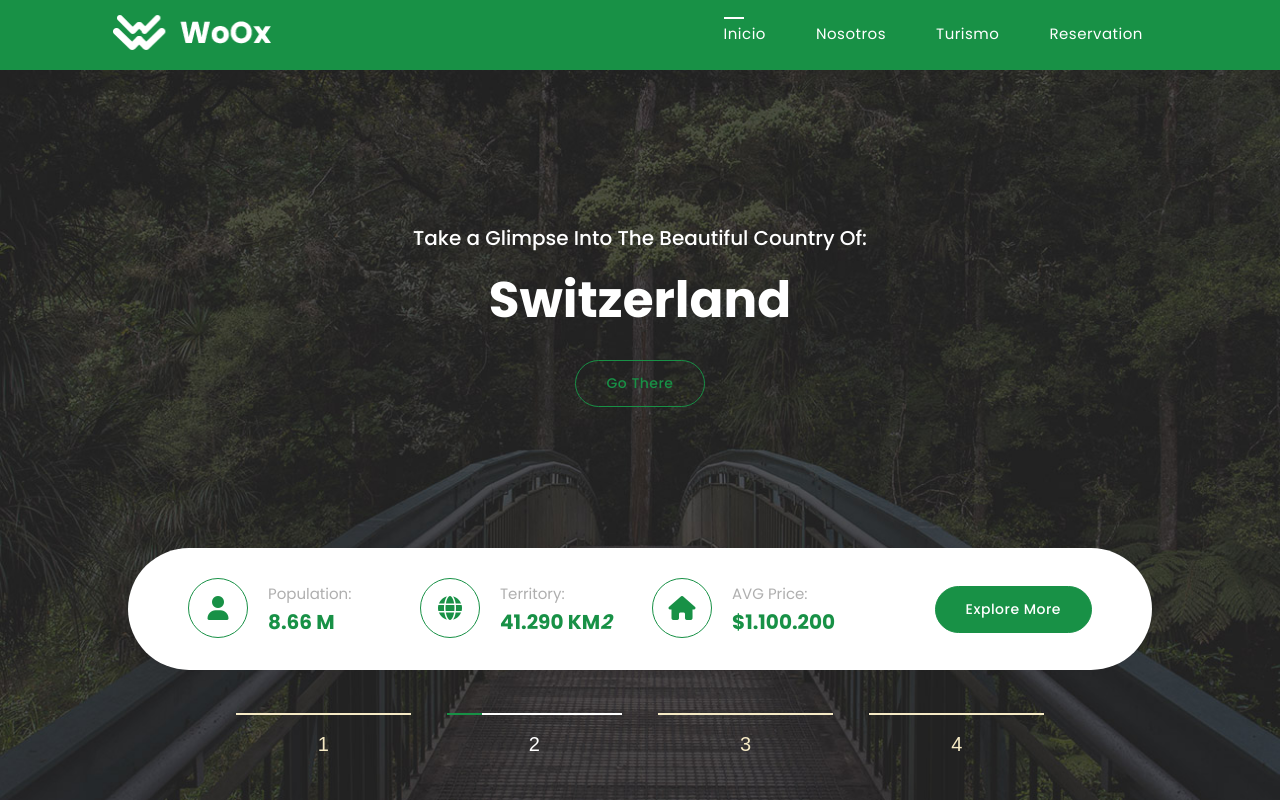
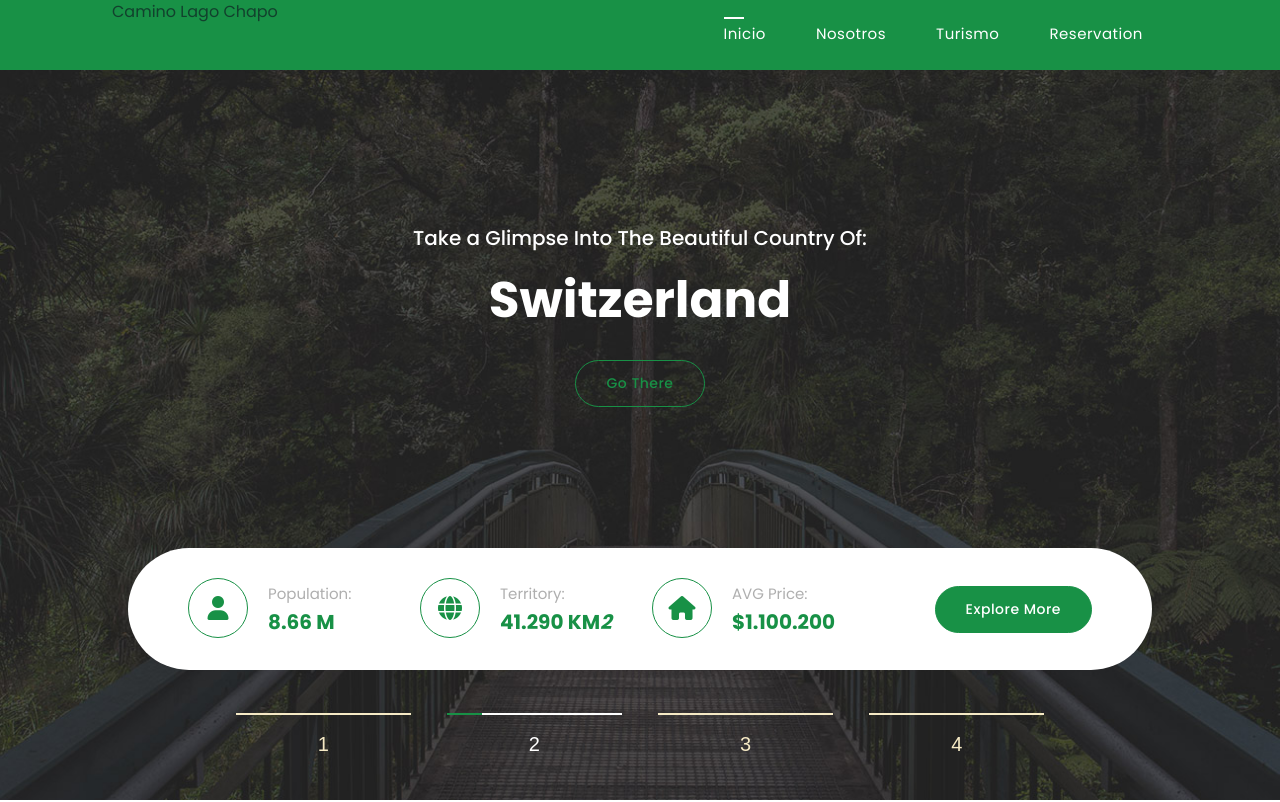
Before and after one commit to caezo/camino_lago_chapo, a plain HTML site: page index.html in a window 1280 px wide. Shown: the top 802 px of the page. Drawn offline with nearby package versions, Linux system fonts and the light colour scheme.

Commit message:
Update index.html

```diff
--- a/index.html
+++ b/index.html
@@ -52,7 +52,7 @@ https://templatemo.com/tm-580-woox-travel
                 <nav class="main-nav">
                     <!-- ***** Logo Start ***** -->
                     <a href="index.html" class="logo">
-                        <img src="assets/images/logo.png" alt="">
+                        Camino Lago Chapo
                     </a>
                     <!-- ***** Logo End ***** -->
                     <!-- ***** Menu Start ***** -->
```
